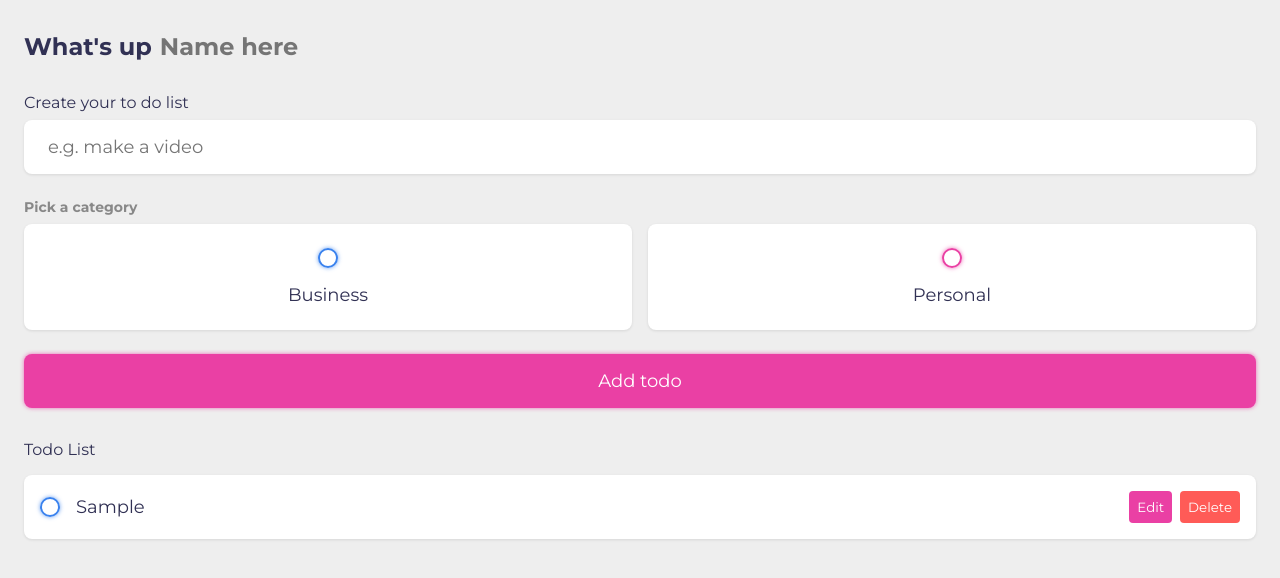
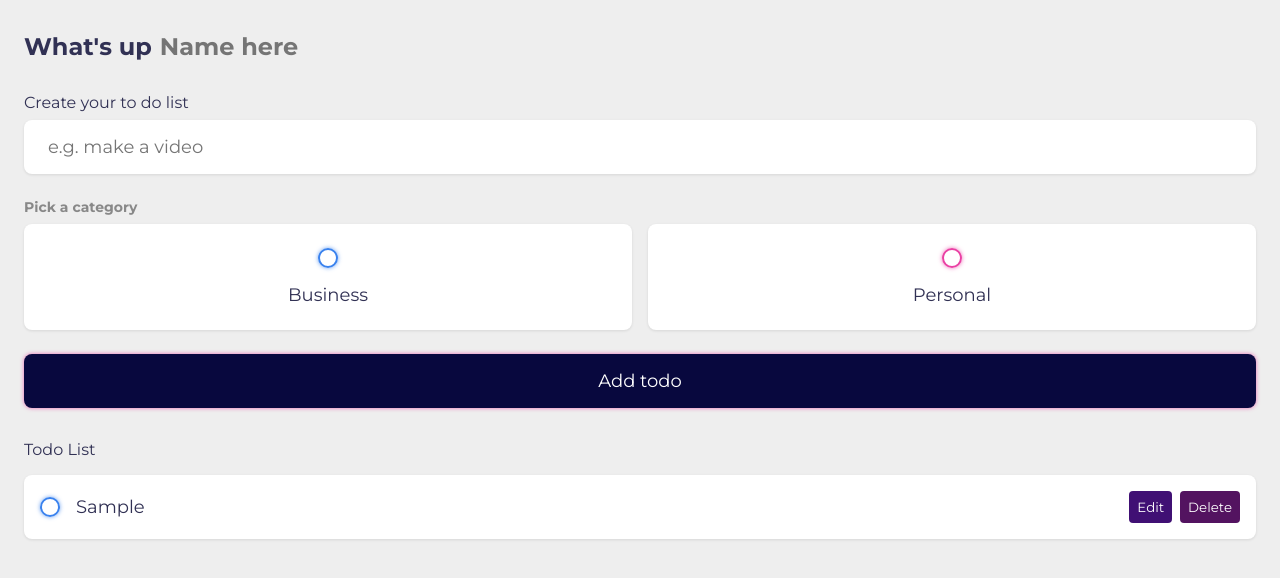
Before and after one commit to sominto/To_Do_List, a plain HTML site: page index.html in a window 1280 px wide. Both pictures are taken after typing "Sample" into the empty fields and a click on the input "Add todo". Drawn offline with Linux system fonts and the light colour scheme.

Commit message:
background color

```diff
--- a/main.css
+++ b/main.css
@@ -158,7 +158,8 @@ input:checked ~ .bubble::after {
     font-size: 1.125rem;
     padding: 1rem 1.5rem;
     color: #FFF;
-    background-color: var(--primary);
+    background-color: #08083e;
+    /* background-color: var(--primary); */
     border-radius: 0.5rem;
     box-shadow: var(--personal-glow);
     border-radius: 0.5rem;
@@ -220,11 +221,13 @@ input:checked ~ .bubble::after {
 
 .todo-item .actions .edit {
     margin-right: 0.5rem;
-    background-color: var(--primary);
+    /* background-color: var(--primary); */
+    background-color: #401074;
 }
 
 .todo-item .actions .delete {
-    background-color: var(--danger);
+    /* background-color: var(--danger); */
+    background-color: #531360;
 }
 
 .todo-item.done .todo-content input {
```
